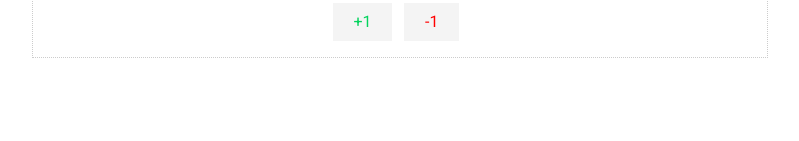
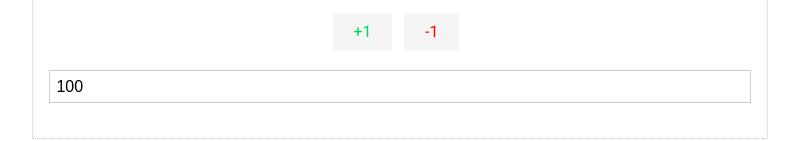
Before and after one commit to stkytomas/svelte-tut1, a Svelte app: page / in a window 1280 px wide. Shown: the part 195-336 px from the top of the page, without its empty margins (240-1039 px from the left). Built offline with nearby package versions, Linux system fonts and the light colour scheme.

Commit message:
added title for points, added button and functionality to show controls on toggle

```diff
--- a/src/App.svelte
+++ b/src/App.svelte
@@ -1,4 +1,6 @@
 <script>
+//const { }=require("node:os");
+
 	let name = "Tony Stark";
 	let points = 100;
 
@@ -13,6 +15,7 @@ const removePoint = () => points -= 1;
 			<h3>{points}</h3>
 			<button class="btn" on:click={addPoint}>+1</button>
 			<button class="btn btn-2" on:click={removePoint}>-1</button>
+			<input type="number" bind:value={points} />
 		</div>
 	</div>
 </main>
@@ -35,6 +38,7 @@ const removePoint = () => points -= 1;
 	h3 {
 		color: rgb(2, 26, 245);
 		font-size: 2em;
+		margin-bottom: 10px;
 	}
 
 	.btn {
```
